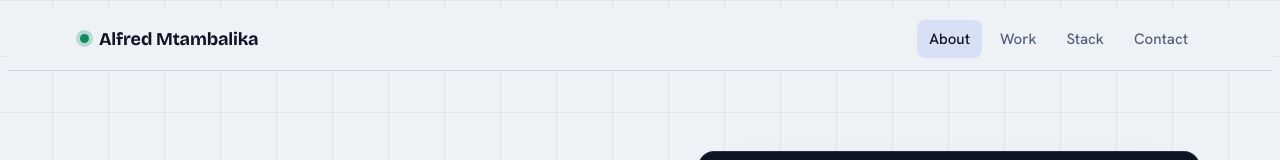
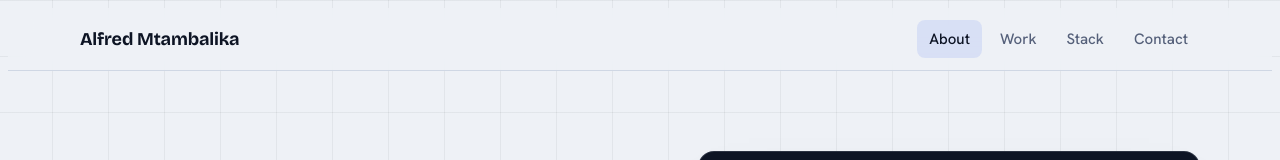
Before and after one commit to KaranDev316/portfolio, a React (Vite) app: page / in a window 1280 px wide. Shown: the top 160 px of the page. Built offline with nearby package versions, Linux system fonts and the light colour scheme.

Commit message:
refactor: drop green status dot from the nav brand
The name now reads as plain text in the header. Remove the <i> element,
its .brand i rule and the --ok token that only fed that dot.

```diff
--- a/src/components/Navbar.jsx
+++ b/src/components/Navbar.jsx
@@ -35,7 +35,6 @@ export const Navbar = () => {
     <header className="bar">
       <div className="wrap">
         <a className="brand" href="#top">
-          <i aria-hidden="true" />
           Alfred Mtambalika
         </a>
         <nav aria-label="Primary">
--- a/src/index.css
+++ b/src/index.css
@@ -24,7 +24,6 @@
   --accent: #2446e8;
   --accent-soft: rgba(36, 70, 232, .10);
   --accent-ink: #ffffff;
-  --ok: #0f8a5f;
   --trace-bg: #0d1424;
   --trace-fg: #dfe6f5;
   --trace-dim: #7f8cab;
@@ -79,8 +78,7 @@ a { color: inherit; }
   padding-inline: 20px;
 }
 .bar .wrap { display: flex; align-items: center; justify-content: space-between; gap: 16px; padding-block: 12px; }
-.brand { font-family: var(--font-display); font-weight: 700; font-size: 18px; text-decoration: none; letter-spacing: -.01em; display: flex; align-items: center; gap: 10px; }
-.brand i { width: 9px; height: 9px; border-radius: 50%; background: var(--ok); box-shadow: 0 0 0 4px color-mix(in srgb, var(--ok) 24%, transparent); }
+.brand { font-family: var(--font-display); font-weight: 700; font-size: 18px; text-decoration: none; letter-spacing: -.01em; display: flex; align-items: center; }
 nav { display: flex; align-items: center; gap: 6px; font-size: 15px; }
 nav a { text-decoration: none; color: var(--muted); font-weight: 500; padding: 7px 12px; border-radius: 8px; }
 nav a:hover { color: var(--fg); }
```
